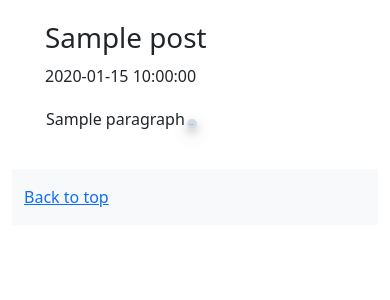
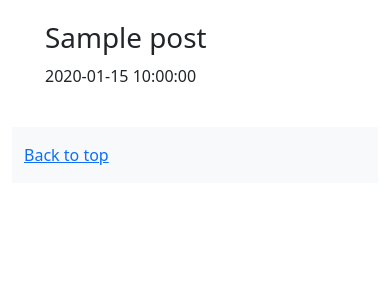
Before and after one commit to vdgalapin/MiBlogAdmin, a Flask app: template templates/post.html in a window 390 px wide. Shown: the part 124-424 px from the top of the page. Run offline with Flask 2, Linux system fonts and the light colour scheme; the template is opened without the code that fills it: most values are stand-ins (such as "Sample title", 1, 10 or a date in 2020); grey boxes marked "Sample" are stand-in pictures; some libraries are stand-ins or nearby versions.

Commit message:
bootstrap display hidden

```diff
--- a/templates/post.html
+++ b/templates/post.html
@@ -20,7 +20,7 @@
                 </tr>
                 <tr valign="top">
                     <td>
-                        <table>
+                        <table class="d-none d-sm-block">
                             <tbody>
                                 {% for content in contents %}
                                     {% if content['image'] == '' %}
@@ -47,7 +47,7 @@
                                                         <p>{{ content['paragraph'] }}</p>
                                                     </td>
                                                 </tr>
-                                                <tr>
+                                                <tr align="center">
                                                     <td colspan = "{{ content['paragraph_column_span'] }}">
                                                         <img class="bd-placeholder-img" width="{{ content['image_width'] }}" height="{{ content['image_height'] }}" style="object-fit:cover; margin-bottom: 10px; border-radius: 5px;   box-shadow: 0 4px 8px 0 rgba(0, 0, 0, 0.2), 0 6px 20px 0 rgba(0, 0, 0, 0.19);" role="img"
                                                         src="../static/images/{{ content['image'] }}" />
```
